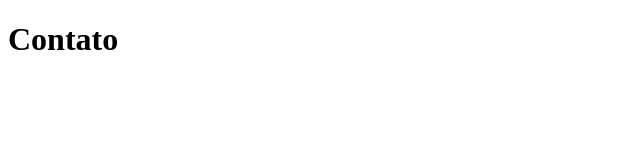
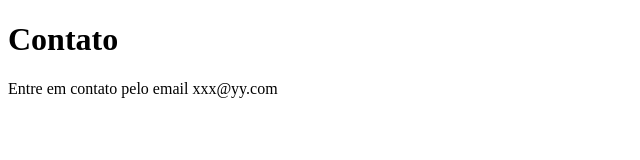
Before and after one commit to ricardoakerman/sistema-de-cadastro, a plain HTML site: page contato.html in a window 1280 px wide. Shown: the whole page, without its empty margins (0-640 px from the left). Drawn offline with Linux system fonts and the light colour scheme.

Commit message:
adicionando email de contato

```diff
--- a/contato.html
+++ b/contato.html
@@ -7,5 +7,6 @@
 </head>
 <body>
     <h1>Contato</h1>
+    <p>Entre em contato pelo email xxx@yy.com </p>
 </body>
 </html>
```
